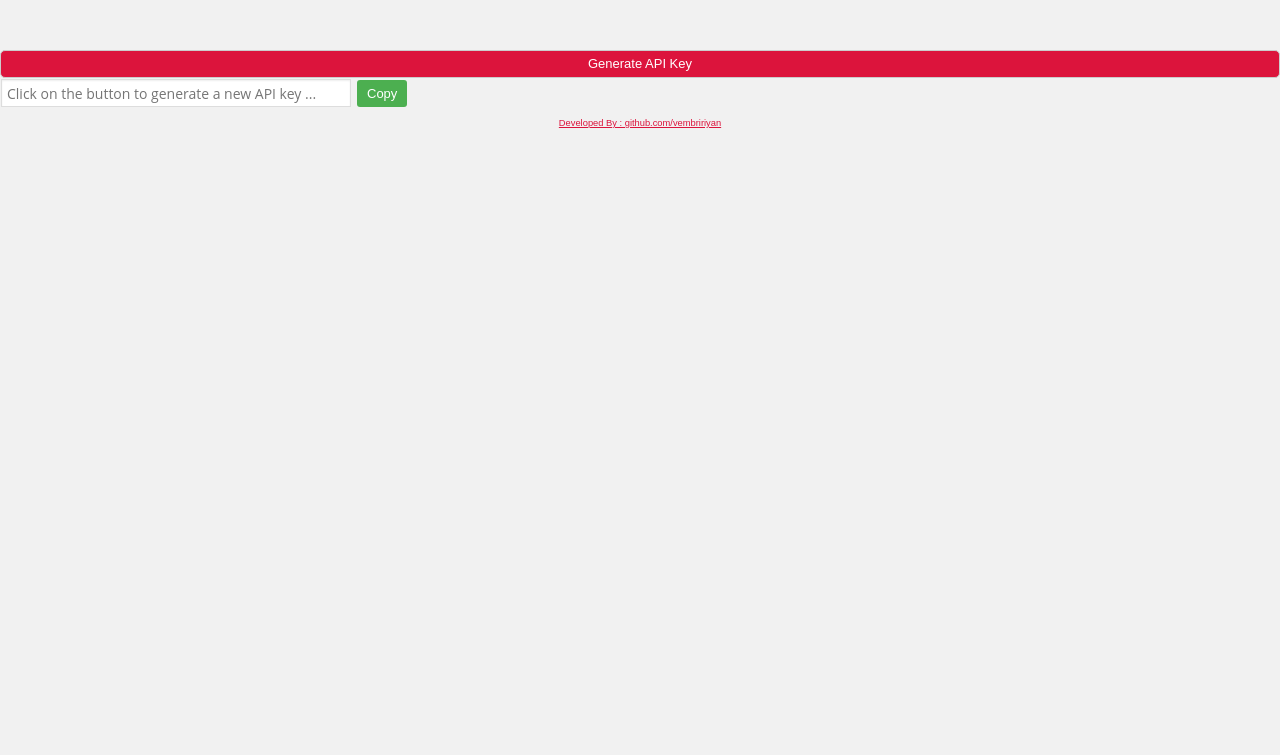
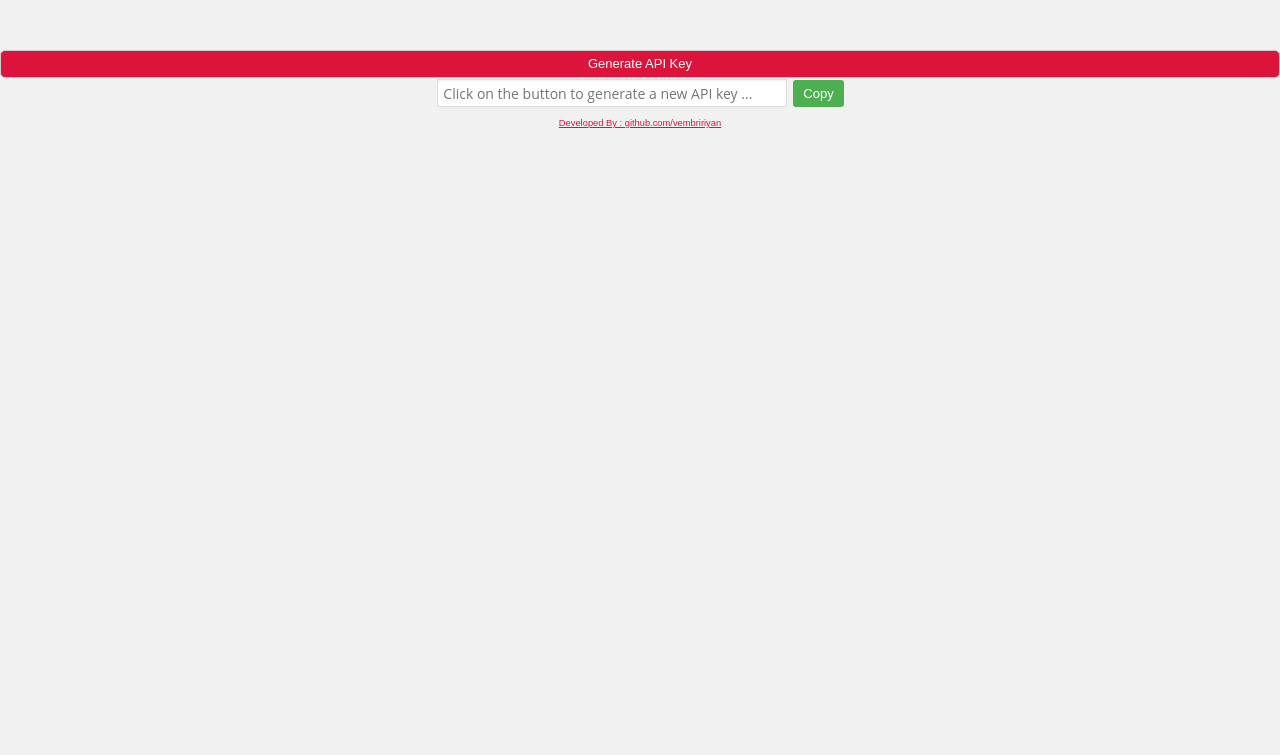
Before and after one commit to vembririyan/API_KEYGEN, a plain HTML site: page index.html in a window 1280 px wide. Shown: the part 45-800 px from the top of the page. Drawn offline with nearby package versions, Linux system fonts and the light colour scheme.

Commit message:
Update index.html

```diff
--- a/index.html
+++ b/index.html
@@ -57,7 +57,8 @@
   }
 
   .input-group {
-    display: inline-flex;
+    display: flex;
+    justify-content:center;
     align-items: center;
   }
 
```
